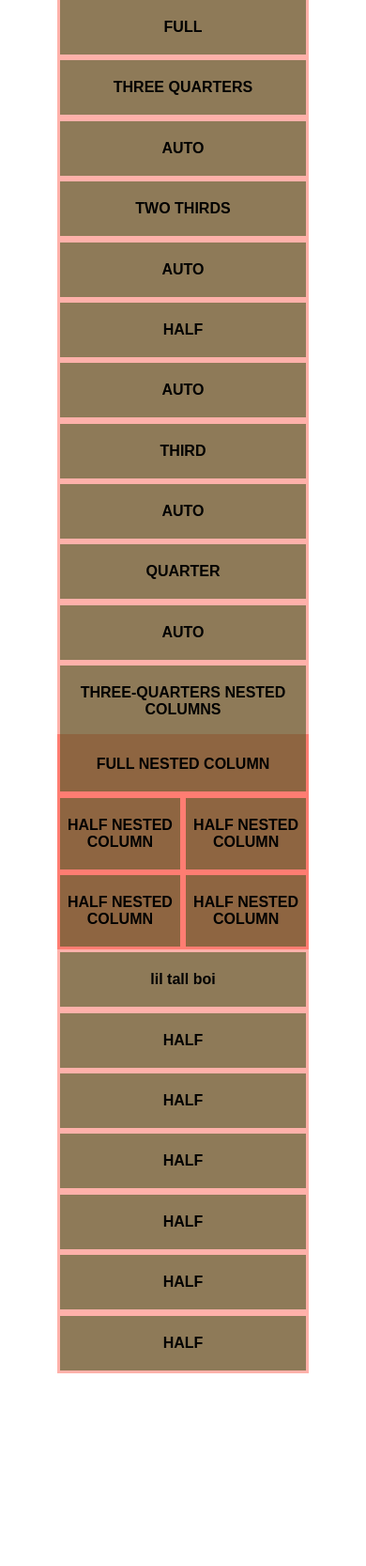
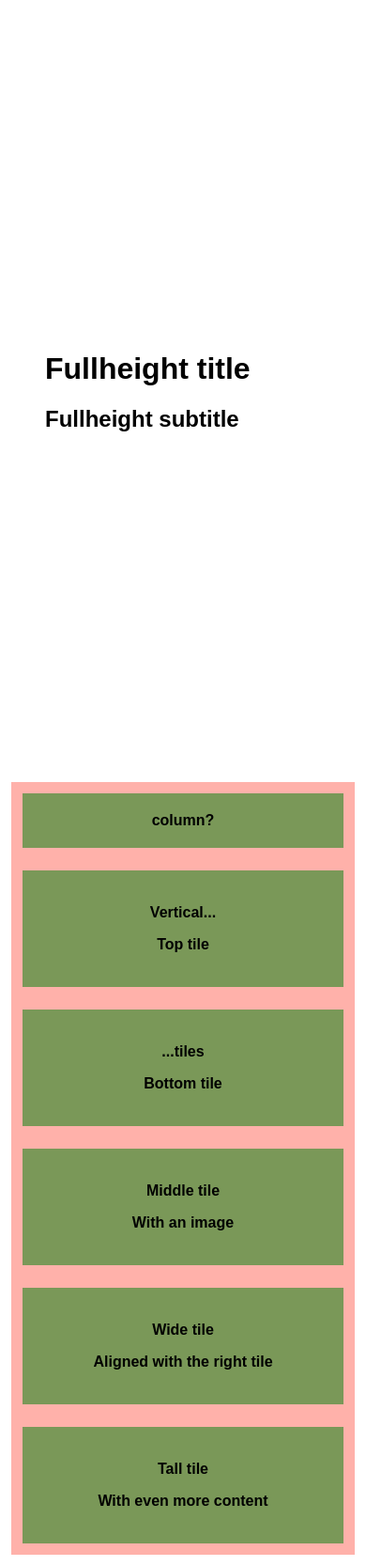
Before and after one commit to RyenCook/BS6, a plain HTML site: page index.html in a window 390 px wide. Shown: the whole page at 94% size. Before the commit the page ends 1521 px from the top, so only its background shows below. Drawn offline with Linux system fonts and the light colour scheme.

Commit message:
Saved this shit

```diff
--- a/index.html
+++ b/index.html
@@ -11,91 +11,67 @@
 </head>
 
 <body>
+    <section class="hero full">
+        <div class="hero-body">
+          <div class="container">
+            <h1 class="title">
+              Fullheight title
+            </h1>
+            <h2 class="subtitle">
+              Fullheight subtitle
+            </h2>
+          </div>
+        </div>
+      </section>
   <div class="container">
     <div class="columns">
       <div class="column full">
-                <div class="debug">FULL</div>
+        <div class="debug">column?</div>
       </div>
-            <div class="column three-quarters">
-                <div class="debug">THREE QUARTERS</div>
     </div>
-            <div class="column">
-                <div class="debug">AUTO</div>
+      <div class="tile is-ancestor">
+          <div class="tile is-vertical is-8">
+            <div class="tile">
+              <div class="tile is-parent is-vertical">
+                <article class="tile is-child debug">
+                  <p class="title">Vertical...</p>
+                  <p class="subtitle">Top tile</p>
+                </article>
+                <article class="tile is-child debug">
+                  <p class="title">...tiles</p>
+                  <p class="subtitle">Bottom tile</p>
+                </article>
               </div>
-            <div class="column two-thirds">
-                <div class="debug">TWO THIRDS</div>
+              <div class="tile is-parent">
+                <article class="tile is-child debug">
+                  <p class="title">Middle tile</p>
+                  <p class="subtitle">With an image</p>
+                </article>
               </div>
-            <div class="column">
-                <div class="debug">AUTO</div>
             </div>
-            <div class="column half">
-                <div class="debug">HALF</div>
+            <div class="tile is-parent">
+              <article class="tile is-child debug">
+                <p class="title">Wide tile</p>
+                <p class="subtitle">Aligned with the right tile</p>
+                <div class="content">
+                  <!-- Content -->
                 </div>
-            <div class="column half">
-                <div class="debug">AUTO</div>
+              </article>
             </div>
-            <div class="column third">
-                <div class="debug">THIRD</div>
           </div>
-            <div class="column two-thirds">
-                <div class="debug">AUTO</div>
+          <div class="tile is-parent">
+            <article class="tile is-child debug">
+              <div class="content">
+                <p class="title">Tall tile</p>
+                <p class="subtitle">With even more content</p>
+                <div class="content">
+                  <!-- Content -->
                 </div>
-            <div class="column quarter">
-                <div class="debug">QUARTER</div>
               </div>
-            <div class="column three-quarters">
-                <div class="debug">AUTO</div>
-            </div>
-
-            <div class="column three-quarters">
-                <div class="debug">THREE-QUARTERS NESTED COLUMNS</div>
-                <div class="columns mobile">
-                    <div class="column full">
-                        <div class="debug">FULL NESTED COLUMN</div>
-                    </div>
-                    <div class="column half">
-                        <div class="debug">HALF NESTED COLUMN</div>
-                    </div>
-                    <div class="column half">
-                        <div class="debug">HALF NESTED COLUMN</div>
-                    </div>
-                    <div class="column half">
-                        <div class="debug">HALF NESTED COLUMN</div>
-                    </div>
-                    <div class="column half">
-                        <div class="debug">HALF NESTED COLUMN</div>
-                    </div>
+            </article>
           </div>
         </div>
 
-            <div class="column quarter">
-                <div class="debug tallboi">lil tall boi
-
-                </div>
-            </div>
-        </div>
-        <div class="columns">
-            <div class="column half">
-                <div class="debug">HALF</div>
-            </div>
-            <div class="column half">
-                <div class="debug">HALF</div>
-            </div>
-        </div>
-        <div class="columns">
-            <div class="column half">
-                <div class="debug">HALF</div>
-            </div>
-            <div class="column half">
-                <div class="debug">HALF</div>
-            </div>
-            <div class="column half">
-                <div class="debug">HALF</div>
-            </div>
-            <div class="column half">
-                <div class="debug">HALF</div>
-            </div>
-        </div>
     </div>
 </body>
 
--- /dev/null
+++ b/scss/base/_base.scss
@@ -0,0 +1,2 @@
+@import "colors.scss";
+@import "normalize.scss";
--- /dev/null
+++ b/scss/base/_colors.scss
@@ -0,0 +1,19 @@
+$white:        hsl(0, 0%, 100%) !default;
+$black:        hsl(0, 0%, 4%) !default;
+
+$light:    hsl(0, 0%, 96%) !default;
+$dark:  hsl(0, 0%, 21%) !default;
+
+$red:          hsl(348, 100%, 61%) !default;
+$orange:       hsl(14,  100%, 53%) !default;
+$yellow:       hsl(48,  100%, 67%) !default;
+$green:        hsl(141, 71%,  48%) !default;
+$turquoise:    hsl(171, 100%, 41%) !default;
+$cyan:         hsl(204, 86%,  53%) !default;
+$blue:         hsl(217, 71%,  53%) !default;
+$purple:       hsl(271, 100%, 71%) !default;
+
+$primary: $turquoise;
+$link: $blue;
+$info: $cyan;
+//?
--- a/scss/bs3.scss
+++ b/scss/bs3.scss
@@ -1,2 +1,3 @@
-@import "base.scss";
-@import "grid.scss";
+@import "base/base.scss";
+@import "grid/grid.scss";
+@import "layout/layout.scss";
--- a/scss/_grid.scss
+++ b/scss/grid/_grid.scss
@@ -1,4 +1,5 @@
-$column-gap: 0.2rem !default;
+$column-gap: 0.75rem !default;
+
 .column {
     flex-basis: 0;
     flex-grow: 1;
@@ -84,18 +85,10 @@ $column-gap: 0.2rem !default;
     }
 }
 
-.container {
-    margin: 0 auto;
-    position: relative;
-    margin-left: 4rem;
-    margin-right: 4rem;
-    margin-bottom: 4rem - $column-gap;
-    max-width: none;
-    width: auto;
-}
+
 
 .debug {
-    background-color: #4529;
+    background-color: #2829;
     font-weight: 600;
     padding: 1.25rem 0;
     position: relative;
--- /dev/null
+++ b/scss/layout/_container.scss
@@ -0,0 +1,8 @@
+.container {
+    position: relative;
+    margin-left: $column-gap * 2;
+    margin-right: $column-gap * 2;
+    margin-bottom: $column-gap;
+    max-width: none;
+    width: auto;
+}
--- /dev/null
+++ b/scss/layout/_footer.scss
@@ -0,0 +1,3 @@
+.footer {
+  padding: 3rem 1.5rem 6rem;
+}
--- /dev/null
+++ b/scss/layout/_hero.scss
@@ -0,0 +1,23 @@
+.hero {
+    align-items: stretch;
+    display: flex;
+    flex-direction: column;
+    justify-content: space-between;
+    .hero-head,
+    .hero-foot {
+        flex-grow: 0;
+        flex-shrink: 0;
+    }
+    .hero-body {
+        flex-grow: 1;
+        flex-shrink: 0;
+        padding: 3rem 1.5rem;
+    }
+    &.full {
+        min-height: 100vh;
+        .hero-body {
+            align-items: center;
+            display: flex;
+        }
+    }
+}
--- /dev/null
+++ b/scss/layout/_layout.scss
@@ -0,0 +1,6 @@
+@import "container.scss";
+@import "section.scss";
+@import "hero.scss";
+@import "footer.scss";
+@import "tile.scss";
+// ?
--- /dev/null
+++ b/scss/layout/_section.scss
@@ -0,0 +1,7 @@
+$section-padding: 3rem 1.5rem !default;
+
+
+
+section {
+    //padding: 3rem 1.5rem;
+}
--- /dev/null
+++ b/scss/layout/_tile.scss
@@ -0,0 +1,33 @@
+.tile {
+    align-items: stretch;
+    display: block;
+    flex-basis: 0;
+    flex-grow: 1;
+    flex-shrink: 1;
+    //min-height: min-content; // Modifiers
+    &.is-ancestor {
+        background-color: rgba(255, 21, 0, 0.333);
+        margin-left: -0.75rem;
+        margin-right: -0.75rem;
+        margin-top: -0.75rem;
+        margin-bottom: 0.75rem;
+    }
+
+    &.is-child {
+        margin: 0 !important;
+    }
+    &.is-parent {
+        padding: 0.75rem;
+    }
+    &.is-vertical {
+        flex-direction: column;
+        &>.tile.is-child:not(:last-child) {
+            margin-bottom: 1.5rem !important;
+        }
+    }
+    @media screen and (min-width: 769px) {
+    &:not(.is-child) {
+      display: flex !important;
+    }
+}
+}
```
Also changed, not shown: scss/base/_normalize.scss (renamed from scss/_base.scss, +32 -15 lines), css/bs3.css. Lines whose indentation alone changed are shown as unchanged.
